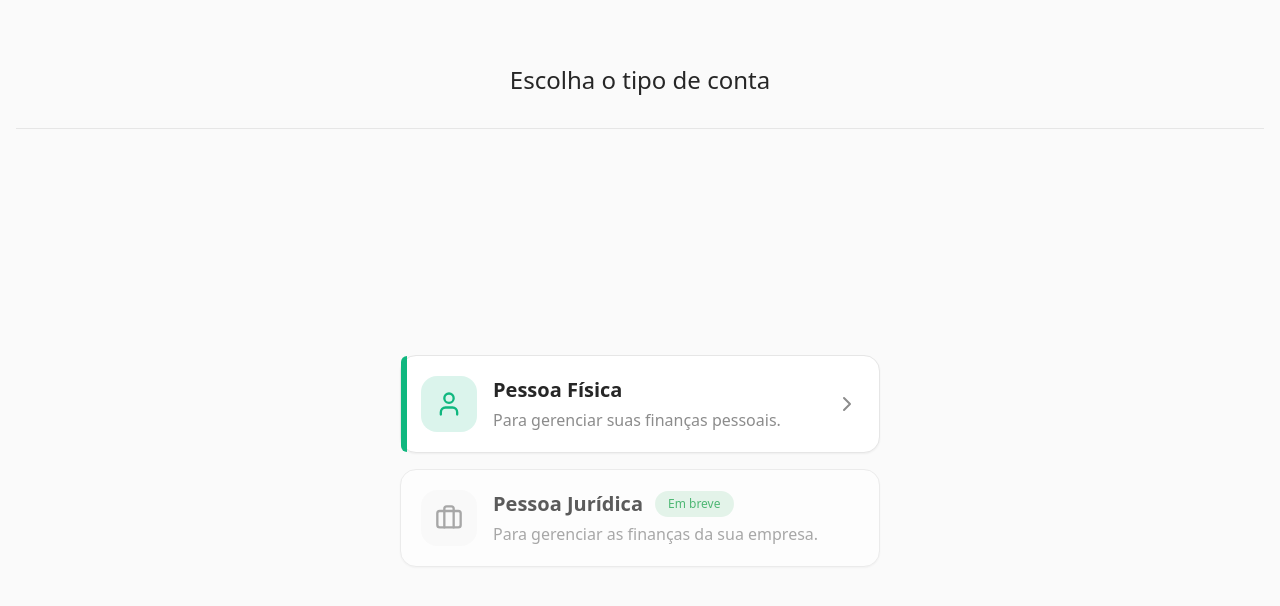
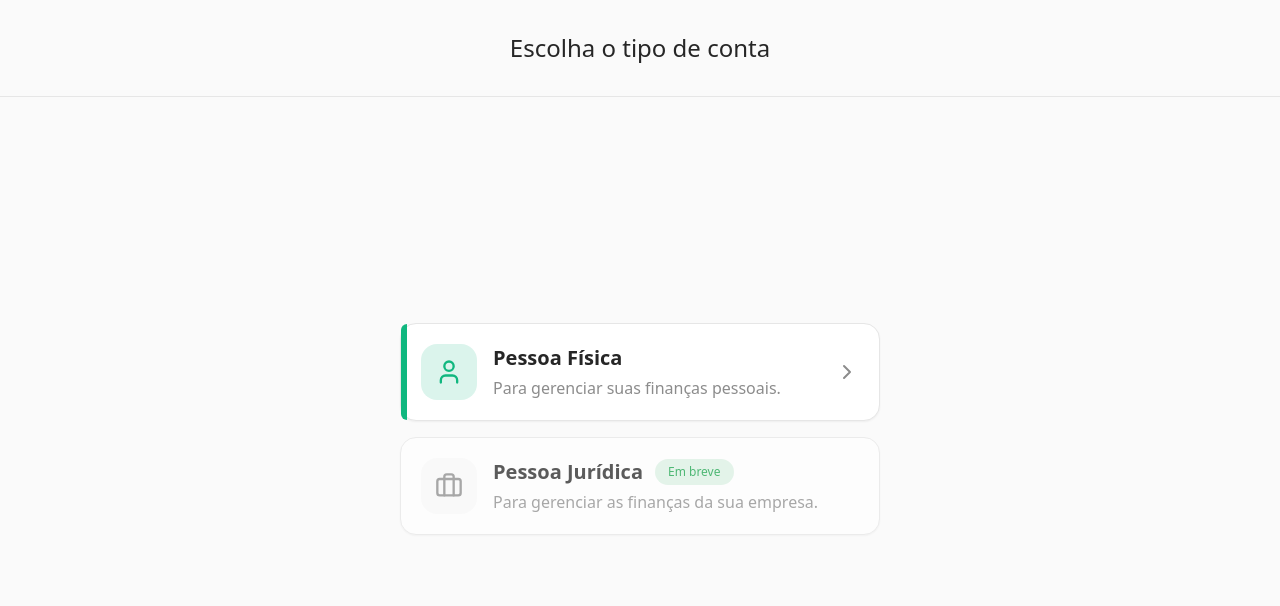
Before and after one commit to Chatfyai/seu-bolso-na-mao, a React (Vite) app: page /account-type in a window 1280 px wide. Shown: the top 606 px of the page. Built offline with nearby package versions, Linux system fonts and the light colour scheme; the HTML template or start-up script is replaced by a standard one.

Commit message:
Adjust Account Type Screen

```diff
--- a/src/pages/AccountType.tsx
+++ b/src/pages/AccountType.tsx
@@ -19,11 +19,11 @@ const AccountType = () => {
   return (
     <div className="min-h-screen bg-background">
       {/* Header */}
-      <div className="pt-16 pb-8 px-4">
-        <h1 className="text-2xl font-medium text-foreground text-center">
+      <div className="pt-8 pb-8">
+        <h1 className="text-2xl font-medium text-foreground text-center px-4">
           Escolha o tipo de conta
         </h1>
-        <Separator className="mt-8" />
+        <Separator className="mt-8 w-full" />
       </div>
 
       {/* Account Options - Centered in screen */}
```
